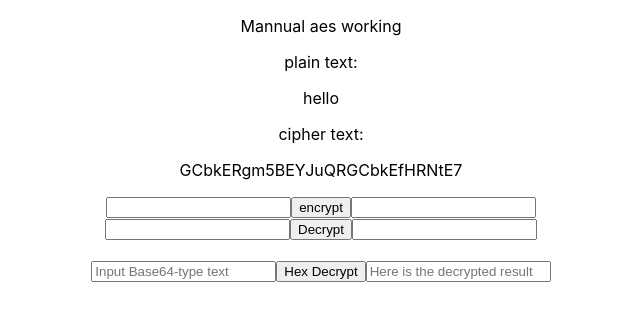
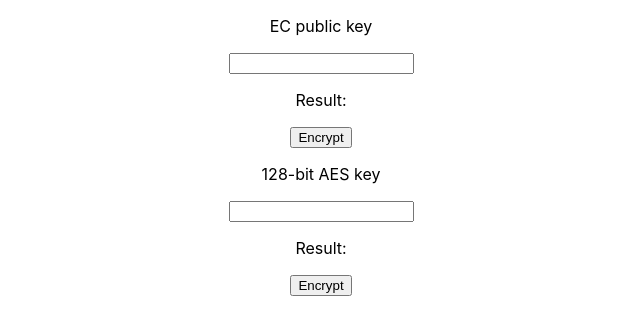
Before and after one commit to DragonDev1010/privi_aes_whitebox, a React (Create React App) app: page / in a window 1280 px wide. Shown: the top 334 px of the page, without its empty margins (319-959 px from the left). Built offline with nearby package versions, Linux system fonts and the light colour scheme.

Commit message:
add EC public key and 128 bit AES key

```diff
--- a/package.json
+++ b/package.json
@@ -17,7 +17,7 @@
     "web-vitals": "^1.0.1"
   },
   "scripts": {
-    "start": "react-scripts start",
+    "start": "PORT=2000 react-scripts start",
     "build": "react-scripts build",
     "test": "react-scripts test",
     "eject": "react-scripts eject"
--- a/src/App.js
+++ b/src/App.js
@@ -19,6 +19,12 @@ function App() {
   var [decryptResult, setDecryptResult] = useState('')
   var [hex, setHex] = useState('')
   var [hexDecrypted, setHexDecrypted] = useState('')
+
+  var [ecPublicKey, setEcPublicKey] = useState('')
+  var [ecDecryptedKey, setEcDecryptedKey] = useState('')
+  var [aesKey, setAesKey] = useState('')
+  var [aesDecryptedKey, setAesDecryptedKey] = useState('')
+
   function encrypt() {
     var tmp = aes.encrypt(plain, options);
     setCipher(tmp)
@@ -31,9 +37,18 @@ function App() {
     var temp = aes.decrypt(atob(hex), options)
     setHexDecrypted(temp)
   }
+  function encryp_ec_key() {
+    var tmp = aes.encrypt(ecPublicKey, options)
+    setEcDecryptedKey(tmp)
+  }
+
+  function encrypt_aes_key() {
+    var tmp = aes.encrypt(aesKey, options)
+    setAesDecryptedKey(tmp)
+  }
   return (
     <div className="App">
-      <div>
+      {/* <div>
         <p>Mannual aes working</p>
         <label>plain text: </label><p>{plaintext}</p>
         <label>cipher text: </label><p>{btoa(ciphertext)}</p>
@@ -53,9 +68,21 @@ function App() {
         <input type = "text" value = {hex} onChange={e=>setHex(e.target.value)} placeholder = 'Input Base64-type text'></input>
         <button onClick={hexdecrypt}>Hex Decrypt</button>
         <input value = {hexDecrypted} placeholder='Here is the decrypted result'></input>
+      </div> */}
+
+      <div>
+        <p>EC public key</p>
+        <input type = "text" value = {ecPublicKey} onChange = {e=>setEcPublicKey(e.target.value)}></input>
+        <p>Result: {btoa(ecDecryptedKey)}</p>
+        <button onClick = {encryp_ec_key}>Encrypt</button>
       </div>
 
-
+      <div>
+        <p>128-bit AES key</p>
+        <input type = "text" value = {aesKey} onChange = {e=>setAesKey(e.target.value)}></input>
+        <p>Result: {btoa(aesDecryptedKey)}</p>
+        <button onClick = {encrypt_aes_key}>Encrypt</button>
+      </div>
     </div>
   );
 }
```
